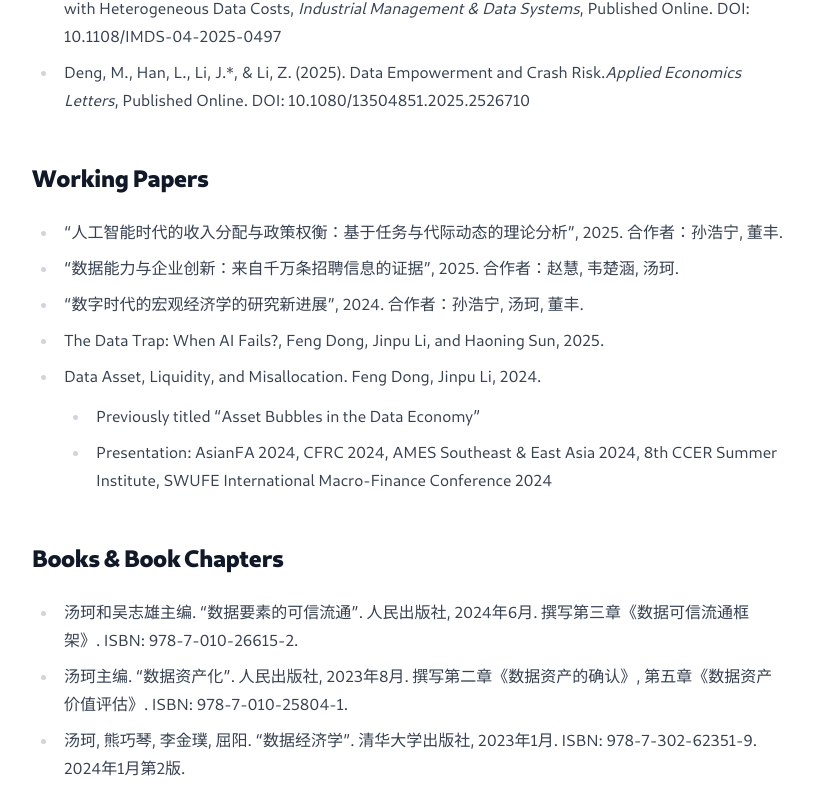
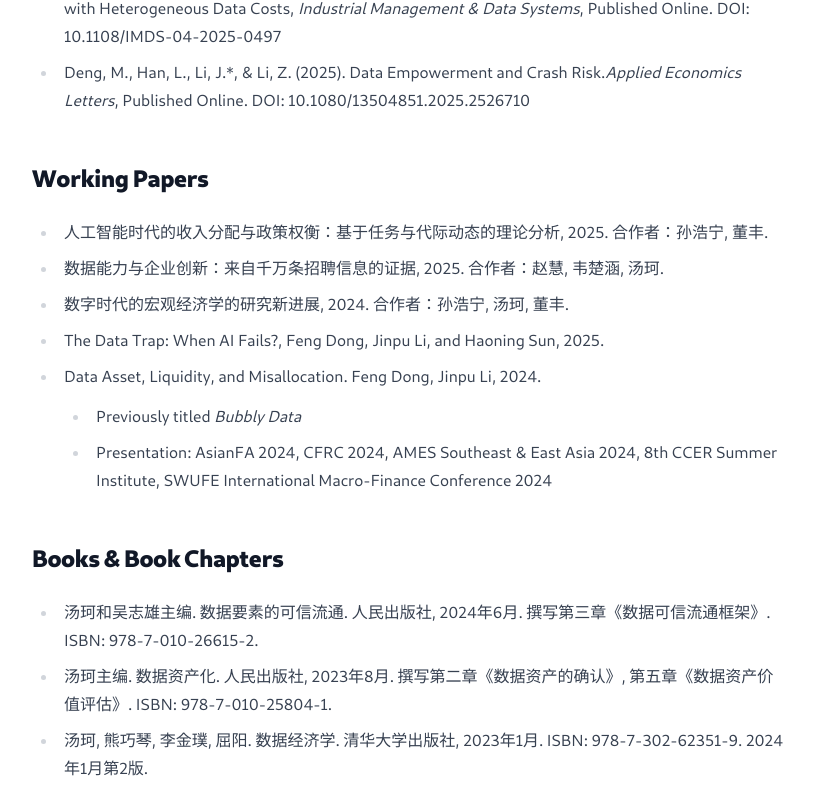
Before and after one commit to lijinpu/lijinpu.github.io, a Next.js app: page /research in a window 1280 px wide. Shown: the part 726-1528 px from the top of the page, without its empty margins (232-1045 px from the left). Built offline with nearby package versions, Linux system fonts and the light colour scheme.

Commit message:
auto update

```diff
--- a/pages/cv.tsx
+++ b/pages/cv.tsx
@@ -65,8 +65,10 @@ export default function CV({ lastUpdateISO }: InferGetStaticPropsType<typeof get
             <li>人工智能时代的收入分配与政策权衡：基于任务与代际动态的理论分析, 2025. 合作者：孙浩宁, 董丰.</li>
             <li>数据能力与企业创新：来自千万条招聘信息的证据, 2025. 合作者：赵慧, 韦楚涵, 汤珂.</li>
             <li>数字时代的宏观经济学的研究新进展, 2024. 合作者：孙浩宁, 汤珂, 董丰.</li>
+            <li>The Data Trap: When AI Fails?, Feng Dong, Jinpu Li, and Haoning Sun, 2025.
+            </li>
             <li>
-              <a href="https://ssrn.com/abstract=4790765">Data Asset, Liquidity, and Misallocation</a>, with Feng Dong, 2024.
+              Data Asset, Liquidity, and Misallocation, with Feng Dong, 2024.
             </li>
           </ul>
 
--- a/pages/research.tsx
+++ b/pages/research.tsx
@@ -35,18 +35,18 @@ export default function Research() {
         <h2>Working Papers</h2>
 <ul>
     <li>
-        &ldquo;人工智能时代的收入分配与政策权衡：基于任务与代际动态的理论分析&rdquo;, 2025. 合作者：孙浩宁, 董丰.
+        人工智能时代的收入分配与政策权衡：基于任务与代际动态的理论分析, 2025. 合作者：孙浩宁, 董丰.
     </li>
-    <li>&ldquo;数据能力与企业创新：来自千万条招聘信息的证据&rdquo;, 2025. 合作者：赵慧, 韦楚涵, 汤珂.</li>
+    <li>数据能力与企业创新：来自千万条招聘信息的证据, 2025. 合作者：赵慧, 韦楚涵, 汤珂.</li>
     <li>
-        &ldquo;数字时代的宏观经济学的研究新进展&rdquo;, 2024. 合作者：孙浩宁, 汤珂, 董丰.
+        数字时代的宏观经济学的研究新进展, 2024. 合作者：孙浩宁, 汤珂, 董丰.
     </li>
     <li>The Data Trap: When AI Fails?, Feng Dong, Jinpu Li, and Haoning Sun, 2025.
     </li>
     <li>
         Data Asset, Liquidity, and Misallocation. Feng Dong, Jinpu Li, 2024.
         <ul>
-            <li>Previously titled &ldquo;Asset Bubbles in the Data Economy&rdquo;</li>
+            <li>Previously titled <i>Bubbly Data</i> </li>
             <li>Presentation: AsianFA 2024, CFRC 2024, AMES Southeast & East Asia 2024, 8th CCER Summer Institute, SWUFE International Macro-Finance Conference 2024</li>
         </ul>
     </li>
@@ -56,13 +56,13 @@ export default function Research() {
     <h2>Books & Book Chapters</h2>
     <ul>
         <li>
-            汤珂和吴志雄主编. &ldquo;数据要素的可信流通&rdquo;. 人民出版社, 2024年6月. 撰写第三章《数据可信流通框架》. ISBN: 978-7-010-26615-2.
+            汤珂和吴志雄主编. 数据要素的可信流通. 人民出版社, 2024年6月. 撰写第三章《数据可信流通框架》. ISBN: 978-7-010-26615-2.
         </li>
         <li>
-            汤珂主编. &ldquo;数据资产化&rdquo;. 人民出版社, 2023年8月. 撰写第二章《数据资产的确认》, 第五章《数据资产价值评估》. ISBN: 978-7-010-25804-1.
+            汤珂主编. 数据资产化. 人民出版社, 2023年8月. 撰写第二章《数据资产的确认》, 第五章《数据资产价值评估》. ISBN: 978-7-010-25804-1.
         </li>
         <li>
-            汤珂, 熊巧琴, 李金璞, 屈阳. &ldquo;数据经济学&rdquo;. 清华大学出版社, 2023年1月. ISBN: 978-7-302-62351-9. 2024年1月第2版.
+            汤珂, 熊巧琴, 李金璞, 屈阳. 数据经济学. 清华大学出版社, 2023年1月. ISBN: 978-7-302-62351-9. 2024年1月第2版.
         </li>
     </ul>
 
```
